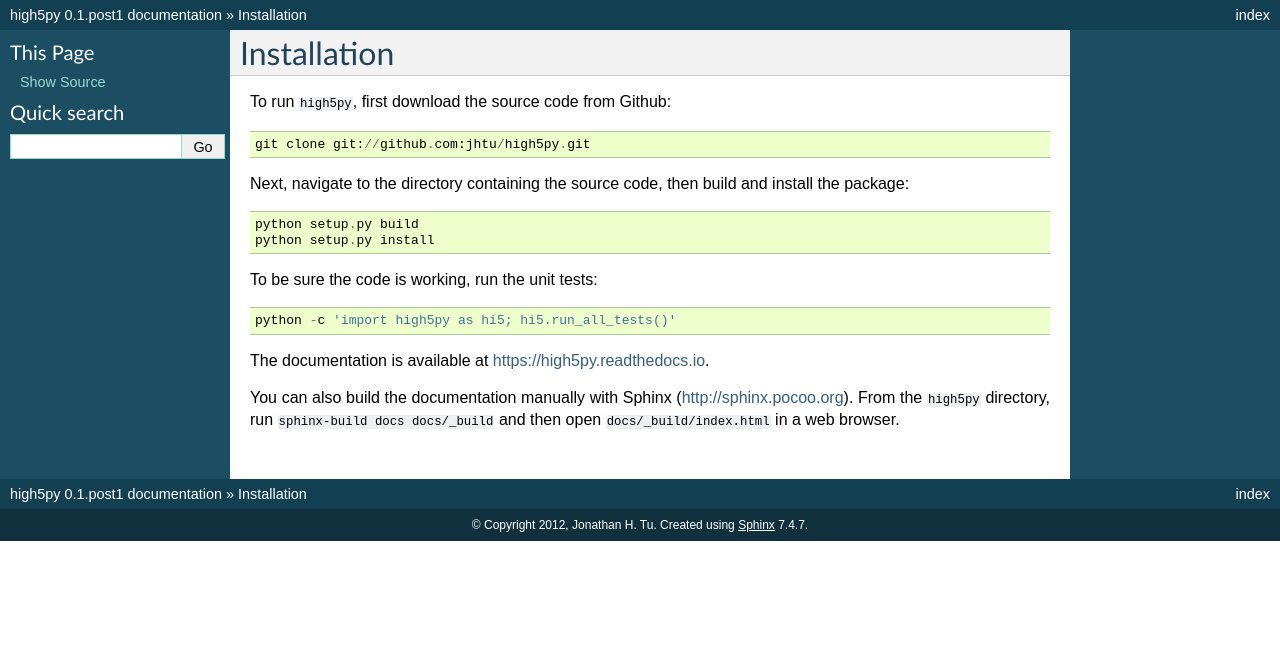
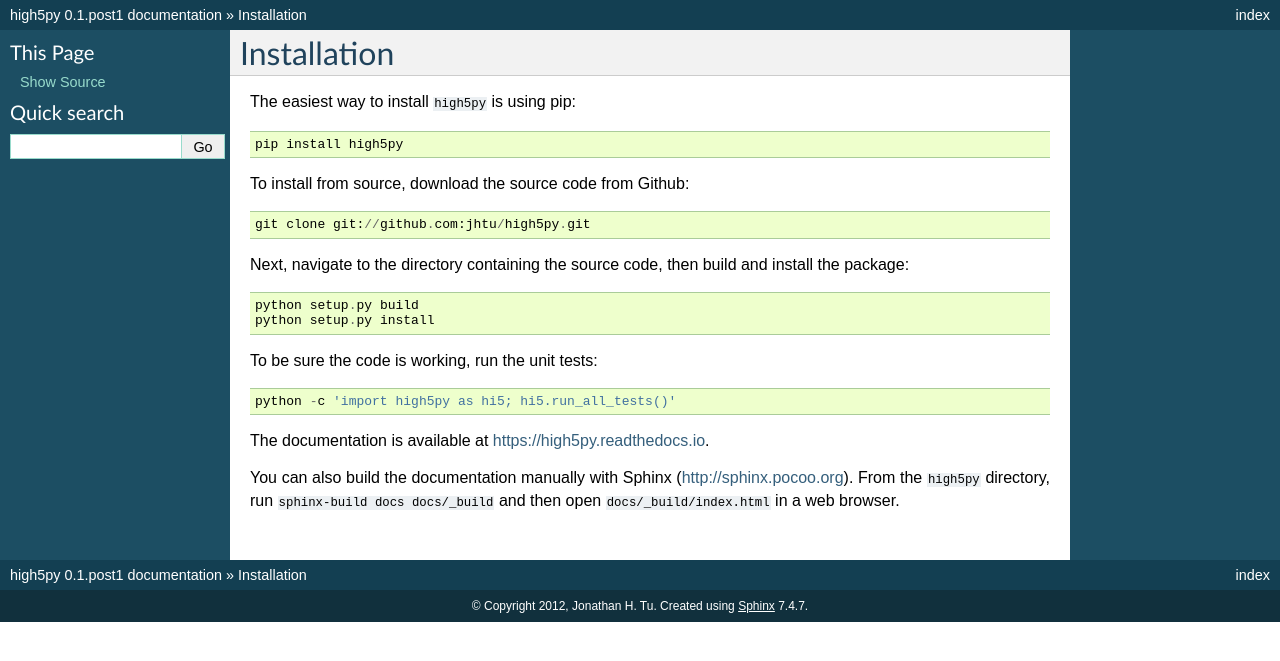
Before and after one commit to jhtu/high5py, a Sphinx documentation site: the page built from docs/install.rst, in a window 1280 px wide. Shown: the top 661 px of the page. Built offline with Sphinx 7.4.7, drawn with Linux system fonts in a browser that asks for light colours; formulas are drawn with MathJax 3; the version number is read from the project's files by our own code.

Commit message:
Updated installation instructions.

```diff
--- a/docs/install.rst
+++ b/docs/install.rst
@@ -1,7 +1,11 @@
 Installation
 ============
 
-To run ``high5py``, first download the source code from Github::
+The easiest way to install ``high5py`` is using pip::
+
+  pip install high5py
+
+To install from source, download the source code from Github::
 
   git clone git://github.com:jhtu/high5py.git
 
```
